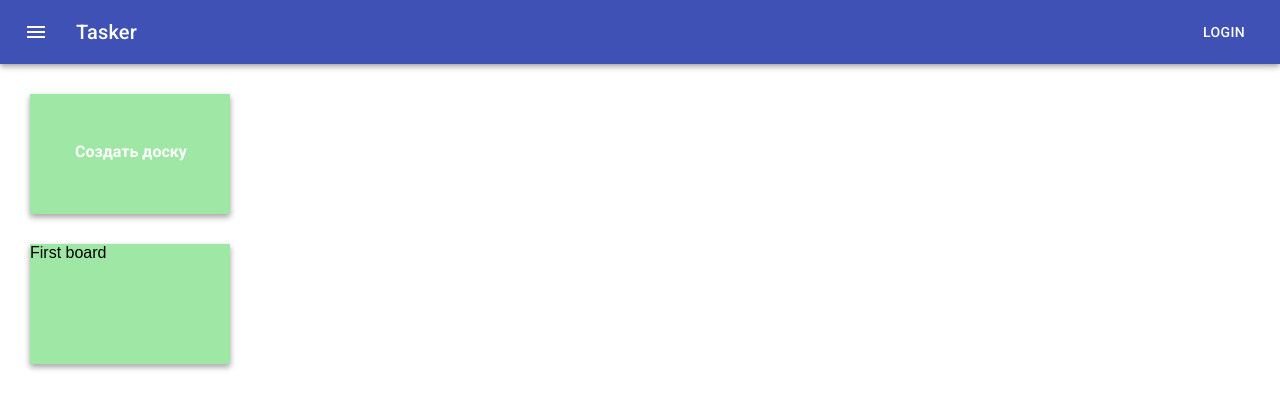
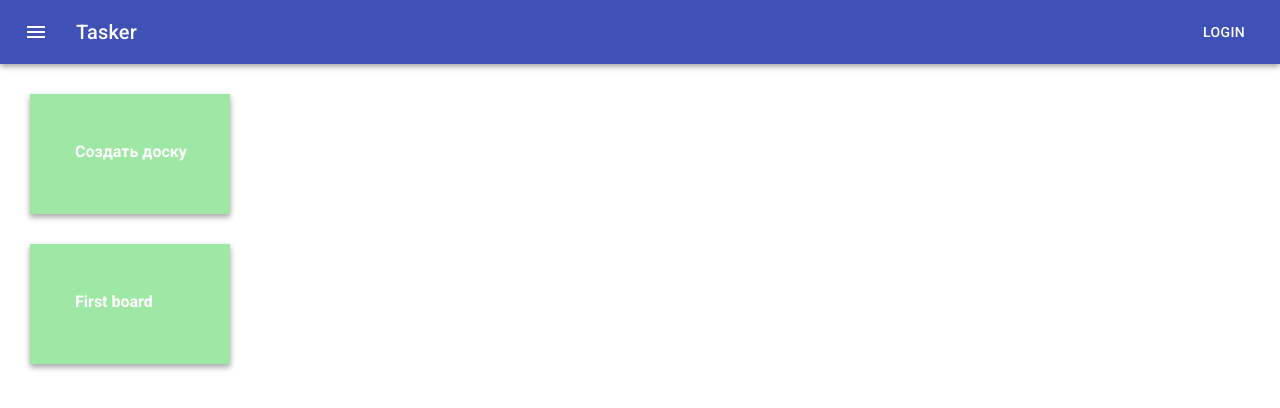
Before and after one commit to george-koshil/clone-trello, a React (Create React App) app: page / in a window 1280 px wide. Shown: the top 408 px of the page. Built offline with nearby package versions, Linux system fonts and the light colour scheme.

Commit message:
Added style to BoardTileTitle and edit input form in BoardCreator

```diff
--- a/src/App.css
+++ b/src/App.css
@@ -148,6 +148,17 @@ body {
    transition: 400ms;
 }
 
+.BoardTileTitle {
+   width: 130px;
+   height: 100%;
+   position: absolute;
+   top: 48px;
+   left: 45px;
+   font-weight: bold;
+   font-family: 'Roboto', sans-serif;
+   color: white;
+}
+
 .FormBoardCreator {
    width: 270px;
    height: 180px;
--- a/src/App.js
+++ b/src/App.js
@@ -12,7 +12,6 @@ class App extends Component {
         <div className='App-page'>
             <TodoAppBar/>
             <BoardCreator boards={this.props.boards}/>
-
             <div>
                 {this.props.boards.map(board => {
                     return(
--- a/src/components/BoardCreator.js
+++ b/src/components/BoardCreator.js
@@ -41,7 +41,12 @@ function BoardCreator({boards}) {
                   <Button
                       variant="contained"
                       color="primary"
-                      onClick={() => store.dispatch(addBoardAction)}
+                      onClick={() => {
+                          store.dispatch(addBoardAction)
+                          setBoardName('');
+                          setOnBoardCreator(false);
+                      }
+                      }
                   >
                       Добавить
                   </Button>
--- a/src/components/BoardTile.js
+++ b/src/components/BoardTile.js
@@ -2,7 +2,11 @@ import React from "react";
 
 function BoardTile({title}) {
     return(
-        <div className='BoardTile'>{title}</div>
+        <div className='BoardTile'>
+            <div className='BoardTileTitle'>
+                {title}
+            </div>
+        </div>
     )
 }
 
```
